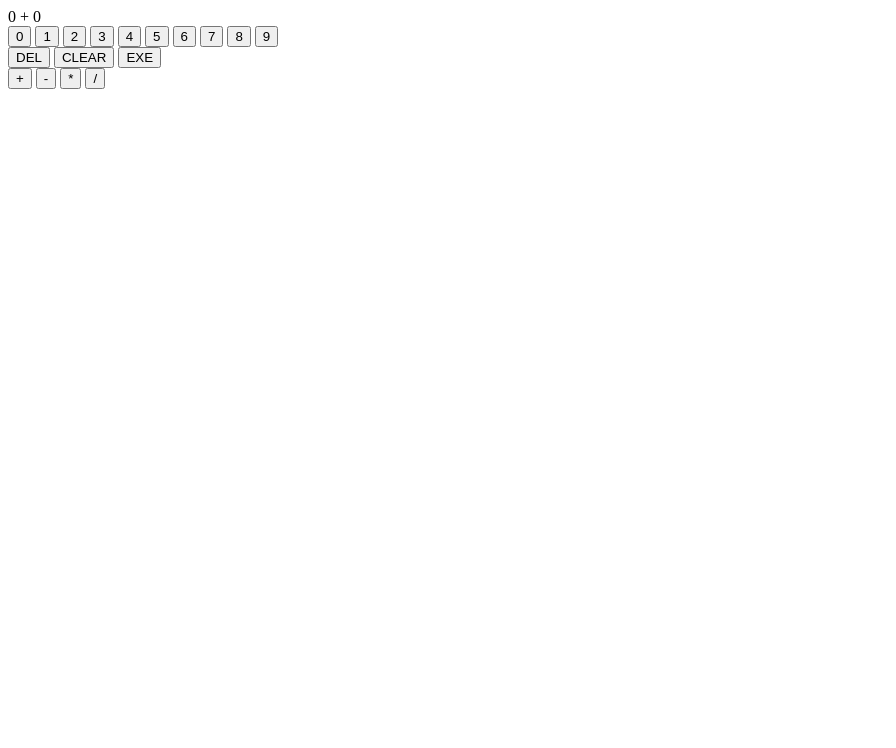
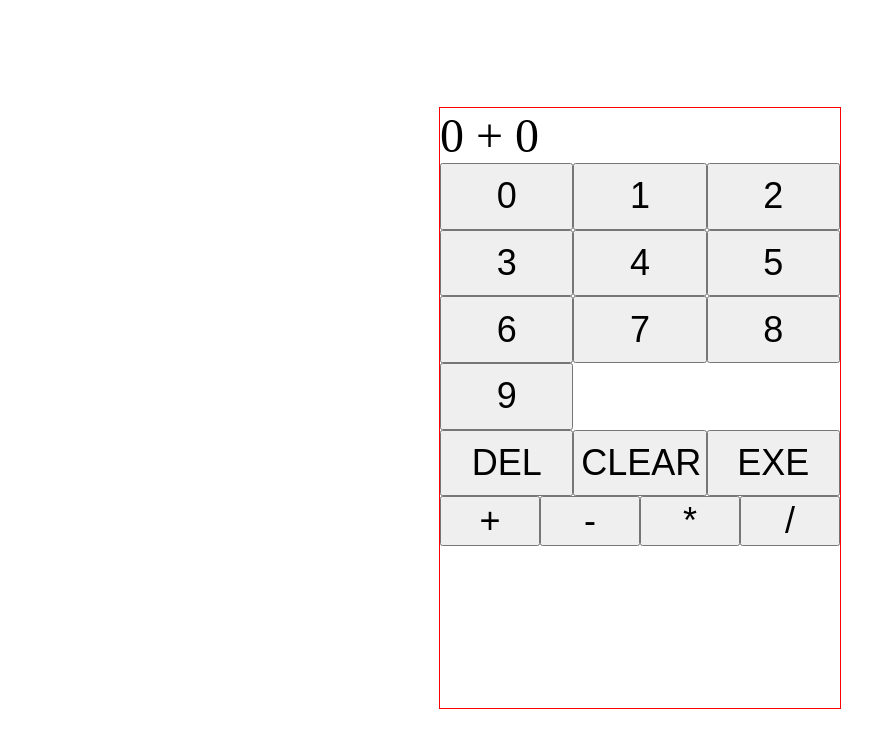
Before and after one commit to iagoalvarezzz/odin-calculator-repaso, a plain HTML site: page index.html in a window 1280 px wide. Shown: the whole page, without its empty margins (0-896 px from the left). Drawn offline with Linux system fonts and the light colour scheme.

Commit message:
Place everything in it's place

```diff
--- a/index.html
+++ b/index.html
@@ -25,9 +25,11 @@
         <button id="9">9</button>
       </div>
       <div class="functions">
-        <button id="del">DEL</button>
-        <button id="clear">CLEAR</button>
-        <button id="exe">EXE</button>
+        <div class="special">
+          <button id="del">DEL</button>
+          <button id="clear">CLEAR</button>
+          <button id="exe">EXE</button>
+        </div>
         <div class="operators">
           <button id="+">+</button>
           <button id="-">-</button>
--- a/styles.css
+++ b/styles.css
@@ -0,0 +1,50 @@
+body{
+  height: 100vh;
+  display: flex;
+  align-items: center;
+  justify-content: center;
+
+  font-size: 48px
+}
+
+.calculator{
+  display: flex;
+  flex-direction: column;
+  border: solid red 1px;
+  width: 400px;
+  height: 600px
+}
+
+button{
+  font-size: 36px;
+}
+
+.numbers{
+  display: flex;
+  flex-direction: row;
+  flex-wrap: wrap;
+
+}
+
+.numbers > button{
+  width: 33.33%;
+  aspect-ratio: 2/1;
+}
+
+.special{
+  display: flex;
+}
+
+.special button{
+  width: 33.33%;
+  aspect-ratio: 2/1;
+}
+
+.operators{
+  display: flex;
+}
+
+.operators button{
+  width: 25%;
+  aspect-ratio: 2/1;
+}
```
